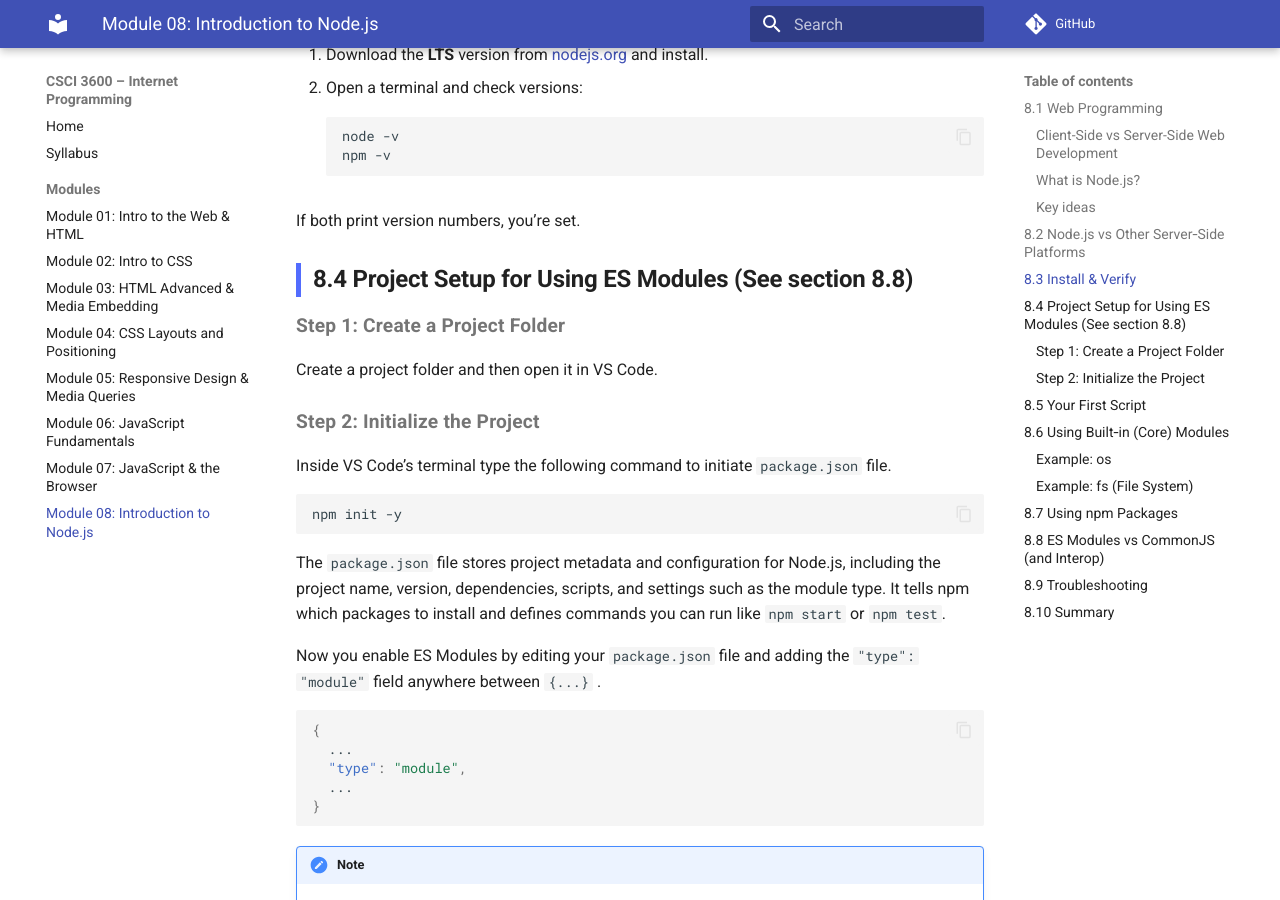
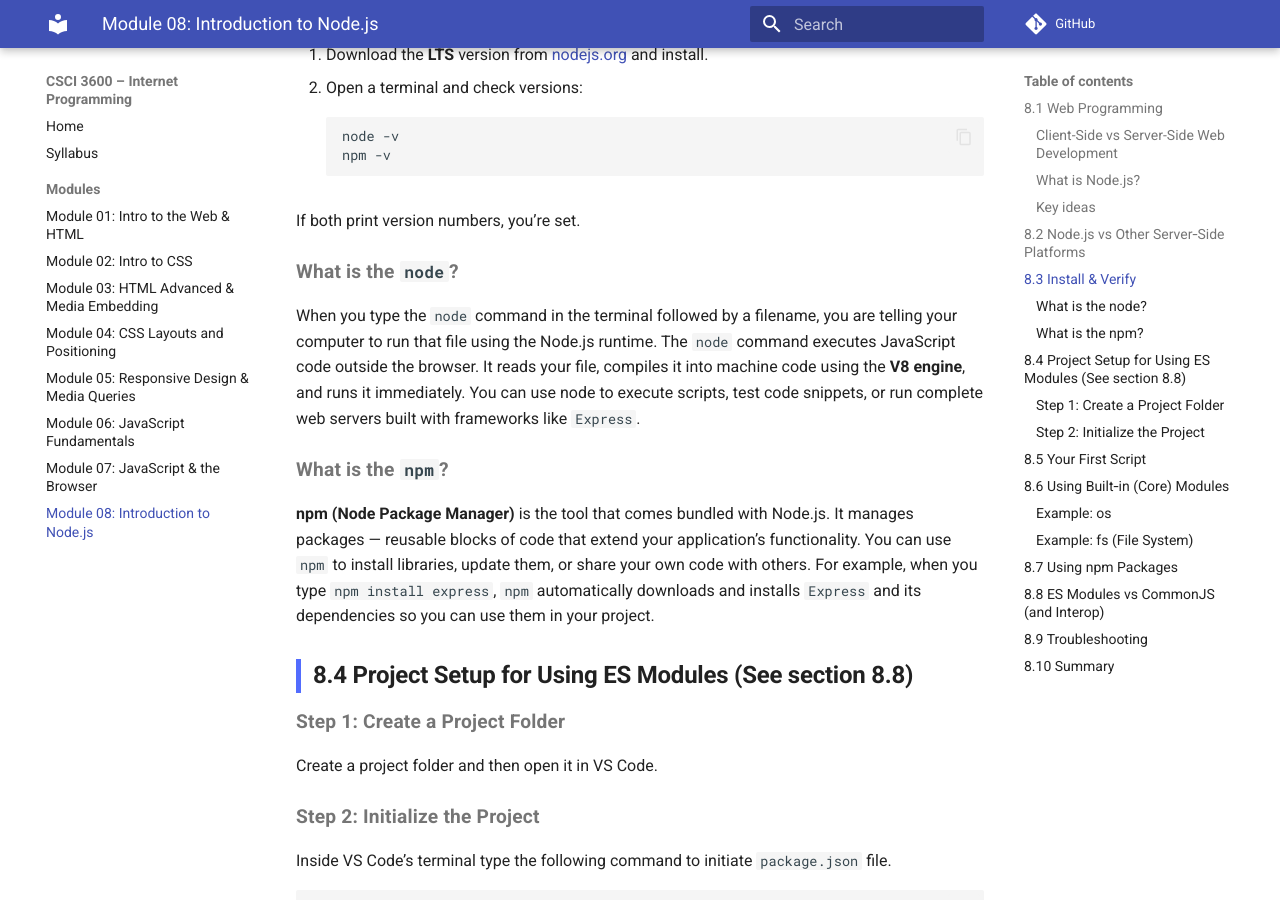
Before and after one commit to rahaeimehr/internet-programming, an MkDocs documentation site: the page built from docs/module-08-introduction_to_nodejs/index.md, in a window 1280 px wide and 900 px high, scrolled down 2896 px. Built offline with MkDocs 1.6.1 and Material for MkDocs 9.7.7, drawn with Linux system fonts in a browser that asks for light colours; comment, search, counter and statistics services are not loaded.

Commit message:
module 8 - npm and node

````diff
--- a/docs/module-08-introduction_to_nodejs/index.md
+++ b/docs/module-08-introduction_to_nodejs/index.md
@@ -92,6 +92,14 @@ Below is a simplified comparison between **Node.js** and a few of the most popul
    ```
 
 If both print version numbers, you’re set.
+
+### What is the `node`?
+
+When you type the `node` command in the terminal followed by a filename, you are telling your computer to run that file using the Node.js runtime. The `node` command executes JavaScript code outside the browser. It reads your file, compiles it into machine code using the **V8 engine**, and runs it immediately. You can use node to execute scripts, test code snippets, or run complete web servers built with frameworks like `Express`.
+
+### What is the `npm`?
+
+**npm (Node Package Manager)** is the tool that comes bundled with Node.js. It manages packages — reusable blocks of code that extend your application’s functionality. You can use `npm` to install libraries, update them, or share your own code with others. For example, when you type `npm install express`, `npm` automatically downloads and installs `Express` and its dependencies so you can use them in your project.
 
 ## 8.4 Project Setup for Using ES Modules (See section 8.8)
 
````
